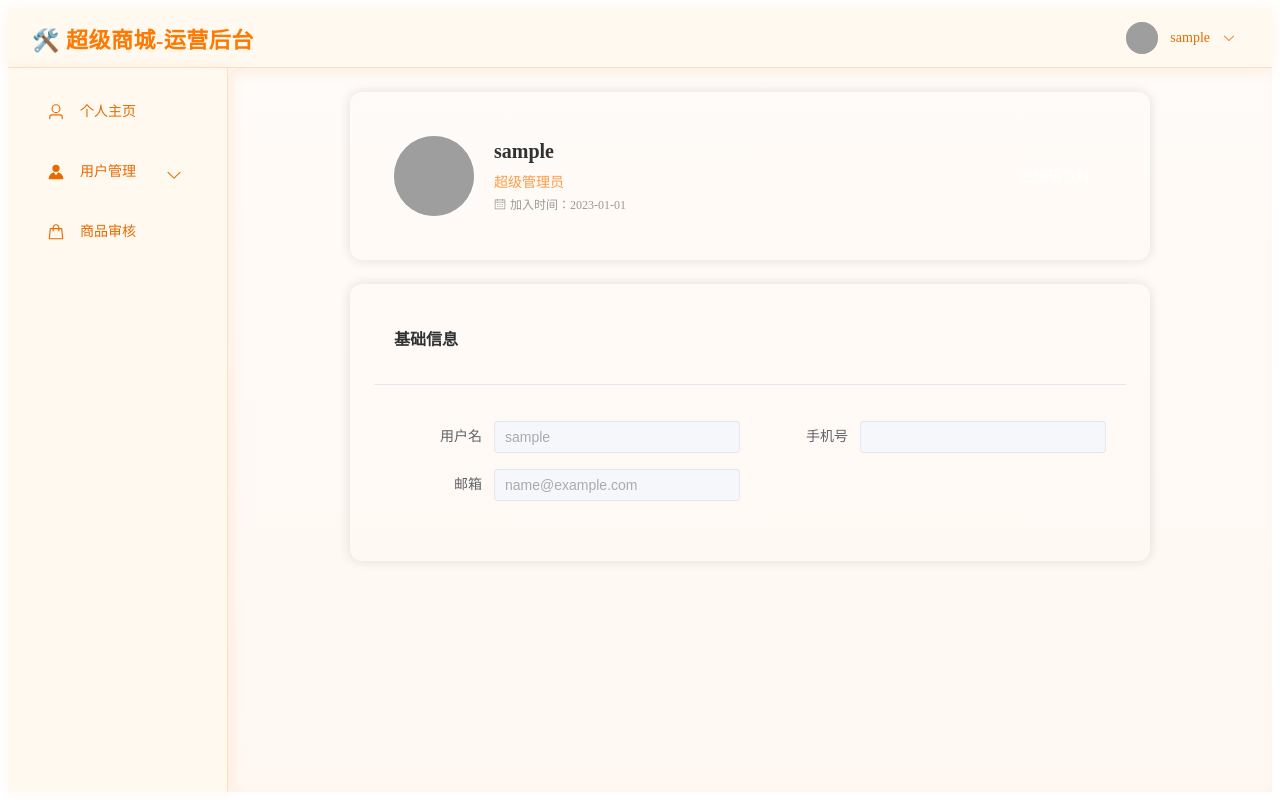
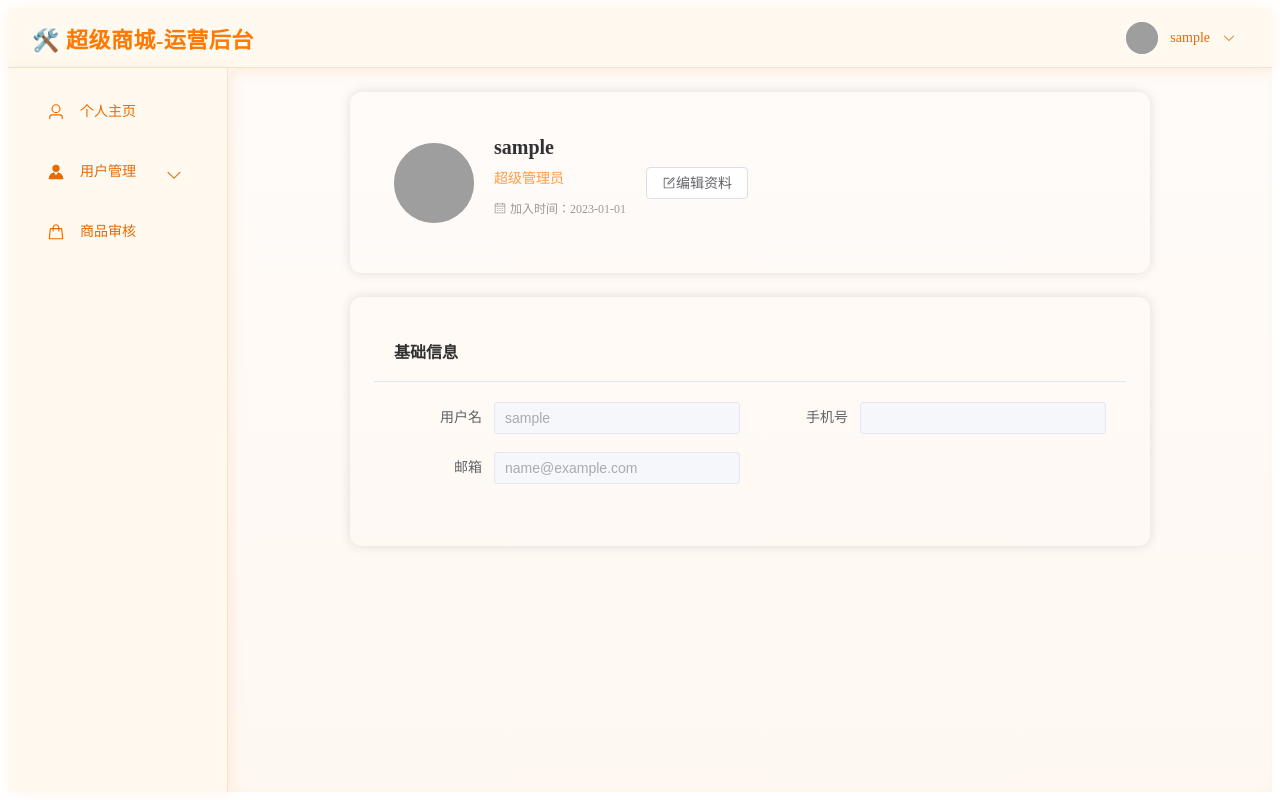
Before and after one commit to gsx-git/shopping, a Vue app in the folder vue-shopping/: page /admin in a window 1280 px wide. Built offline with nearby package versions, Linux system fonts and the light colour scheme; sample sign-in values are in the browser's storage.

Commit message:
管理员个人信息修改

```diff
--- a/vue-shopping/src/components/views/Admin/Profile.vue
+++ b/vue-shopping/src/components/views/Admin/Profile.vue
@@ -1,22 +1,27 @@
+<!-- AdminProfile.vue -->
 <template>
     <div class="profile-container">
-        <!-- 头部信息卡片 -->
+        <!-- 头部信息 -->
         <el-card class="profile-header">
             <div class="profile-avatar">
                 <el-avatar :size="80" :src="avatarUrl">
-                    <User />
+                    <el-icon>
+                        <User />
+                    </el-icon>
                 </el-avatar>
+
                 <div class="profile-info">
-                    <h2>{{ adminInfo?.username || '管理员' }}</h2>
+                    <h2>{{ admin.username || '管理员' }}</h2>
                     <p class="role">超级管理员</p>
                     <p class="join-time">
                         <el-icon>
                             <Calendar />
                         </el-icon>
-                        加入时间：{{ formatJoinTime() }}
+                        加入时间：{{ formatJoinTime(admin.createTime) }}
                     </p>
                 </div>
-                <el-button type="primary" @click="editProfile">
+
+                <el-button @click="startEdit">
                     <el-icon>
                         <Edit />
                     </el-icon>
@@ -25,82 +30,50 @@
             </div>
         </el-card>
 
-        <!-- 基础信息表单 -->
+        <!-- 基础信息 -->
         <el-card class="profile-form-card">
             <template #header>
-                <div class="card-header">
-                    <span>基础信息</span>
-                </div>
+                <span class="card-title">基础信息</span>
             </template>
-            <el-form :model="profileForm" label-width="100px" class="profile-form">
+
+            <el-form ref="formRef" :model="form" label-width="100" :disabled="!isEditing">
                 <el-row :gutter="20">
                     <el-col :span="12">
-                        <el-form-item label="用户名" prop="username">
-                            <el-input v-model="profileForm.username" disabled />
+                        <el-form-item label="用户名">
+                            <el-input v-model="form.username" disabled />
                         </el-form-item>
                     </el-col>
                     <el-col :span="12">
                         <el-form-item label="手机号" prop="phone">
-                            <el-input v-model="profileForm.phone" :disabled="!isEditing" />
+                            <el-input v-model="form.phone" />
                         </el-form-item>
                     </el-col>
                 </el-row>
+
                 <el-row :gutter="20">
                     <el-col :span="12">
                         <el-form-item label="邮箱" prop="email">
-                            <el-input v-model="profileForm.email" :disabled="!isEditing" />
+                            <el-input v-model="form.email" />
                         </el-form-item>
                     </el-col>
-                    <!-- <el-col :span="12">
-                        <el-form-item label="所属部门" prop="department">
-                            <el-input v-model="profileForm.department" :disabled="!isEditing" />
-                        </el-form-item>
-                    </el-col> -->
                 </el-row>
-                <!-- <el-form-item label="个人简介" prop="intro">
-                    <el-input v-model="profileForm.intro" type="textarea" :rows="4" :disabled="!isEditing"
-                        placeholder="请输入个人简介" />
-                </el-form-item> -->
+
                 <el-form-item v-if="isEditing">
-                    <el-button type="primary" @click="saveProfile">保存修改</el-button>
-                    <el-button @click="cancelEdit">取消</el-button>
+                    <el-button type="primary" :loading="saving" @click="submit">保存</el-button>
+                    <el-button @click="cancel">取消</el-button>
                 </el-form-item>
             </el-form>
         </el-card>
-
-        <!-- 密码修改卡片 -->
-        <!-- <el-card class="password-card" shadow="hover">
-            <template #header>
-                <div class="card-header">
-                    <span>修改密码</span>
-                </div>
-            </template>
-            <el-form :model="passwordForm" label-width="100px" class="password-form" @submit.prevent="changePassword">
-                <el-form-item label="原密码" prop="oldPassword" :rules="oldPwdRules">
-                    <el-input v-model="passwordForm.oldPassword" type="password" show-password />
-                </el-form-item>
-                <el-form-item label="新密码" prop="newPassword" :rules="newPwdRules">
-                    <el-input v-model="passwordForm.newPassword" type="password" show-password />
-                </el-form-item>
-                <el-form-item label="确认新密码" prop="confirmPassword" :rules="confirmPwdRules">
-                    <el-input v-model="passwordForm.confirmPassword" type="password" show-password />
-                </el-form-item>
-                <el-form-item>
-                    <el-button type="primary" @click="changePassword">修改密码</el-button>
-                </el-form-item>
-            </el-form>
-        </el-card> -->
-
     </div>
 </template>
 
 <script setup>
-import { ref, computed, onMounted } from 'vue'
+import { ref, computed, reactive } from 'vue'
 import { ElMessage, ElMessageBox } from 'element-plus'
 import { User, Calendar, Edit } from '@element-plus/icons-vue'
 
-// 管理员信息
-const adminInfo = computed(() => {
+/* ---------- 数据 ---------- */
+const admin = computed(() => {
     try {
         return JSON.parse(localStorage.getItem('system-user') || '{}')
     } catch {
@@ -108,152 +81,80 @@ const adminInfo = computed(() => {
     }
 })
 
-// 头像地址
 const avatarUrl = computed(() =>
-    adminInfo.value.id
-        ? `${import.meta.env.VITE_BASE_URL}/api/user/${adminInfo.value.id}/avatar`
+    admin.value.id
+        ? `${import.meta.env.VITE_BASE_URL}/api/user/${admin.value.id}/avatar`
         : 'https://picsum.photos/100/100?random=admin'
 )
 
-// 编辑状态
+/* ---------- 表单 ---------- */
 const isEditing = ref(false)
+const saving = ref(false)
+const formRef = ref()
 
-// 个人资料表单
-const profileForm = ref({
-    username: '',
-    phone: '',
-    email: '',
-    department: '运营部',
-    intro: ''
+const form = reactive({
+    username: admin.value.username || '管理员',
+    phone: admin.value.phone || '',
+    email: admin.value.email || ''
 })
 
-// 密码修改表单
-const passwordForm = ref({
-    oldPassword: '',
-    newPassword: '',
-    confirmPassword: ''
-})
-
-// 密码验证规则
-const oldPwdRules = [{ required: true, message: '请输入原密码', trigger: 'blur' }]
-const newPwdRules = [
-    { required: true, message: '请输入新密码', trigger: 'blur' },
-    { min: 6, message: '密码长度不能少于6位', trigger: 'blur' }
-]
-const confirmPwdRules = [
-    { required: true, message: '请确认新密码', trigger: 'blur' },
-    {
-        validator: (rule, value, callback) => {
-            if (value !== passwordForm.value.newPassword) {
-                callback(new Error('两次输入的密码不一致'))
-            } else {
-                callback()
-            }
-        },
-        trigger: 'blur'
-    }
-]
-
-// 初始化表单数据
-onMounted(() => {
-    profileForm.value.username = adminInfo.value.username || '管理员'
-    profileForm.value.phone = adminInfo.value.phone || ''
-    profileForm.value.email = adminInfo.value.email || ''
-})
-
-// 格式化加入时间
-const formatJoinTime = () => {
-    console.log(adminInfo.value)
-    if (!adminInfo.value.createTime) return '2023-01-01'
-
-    // 从数组创建Date对象: [year, month, day, hour, minute, second, nanosecond]
-    const createTimeArray = adminInfo.value.createTime
-    if (Array.isArray(createTimeArray) && createTimeArray.length >= 7) {
-        // 注意：月份需要减1，因为JavaScript的月份是从0开始的
-        const date = new Date(
-            createTimeArray[0],      // 年
-            createTimeArray[1] - 1,  // 月（需要减1）
-            createTimeArray[2],      // 日
-            createTimeArray[3],      // 时
-            createTimeArray[4],      // 分
-            createTimeArray[5],      // 秒
-            Math.floor(createTimeArray[6] / 1000000) // 毫秒（纳秒转毫秒）
-        )
-
-        return date.toLocaleDateString()
-    }
-
-    return '2023-01-01'
+/* ---------- 方法 ---------- */
+function formatJoinTime(arr) {
+    if (!Array.isArray(arr) || arr.length < 7) return '2023-01-01'
+    const [y, m, d] = arr
+    return new Date(y, m - 1, d).toLocaleDateString()
 }
 
-// 编辑资料
-const editProfile = () => {
+function startEdit() {
     isEditing.value = true
 }
 
-// 取消编辑
-const cancelEdit = () => {
+function cancel() {
     isEditing.value = false
-    // 重置表单
-    profileForm.value.phone = adminInfo.value.phone || ''
-    profileForm.value.email = adminInfo.value.email || ''
+    // 还原
+    form.phone = admin.value.phone || ''
+    form.email = admin.value.email || ''
 }
 
-// 保存资料修改
-const saveProfile = () => {
-    // 模拟接口请求
-    ElMessageBox.confirm('确认保存修改吗？', '提示', {
-        confirmButtonText: '确认',
-        cancelButtonText: '取消',
-        type: 'warning'
-    }).then(async () => {
-        // 实际项目中调用保存接口
-        await new Promise(resolve => setTimeout(resolve, 800))
-        ElMessage.success('资料修改成功！')
+/* ---------- 新增：真正调用后端 ---------- */
+import axios from 'axios'
+import request from '@/utils/request'
+
+async function submit() {
+    await formRef.value.validate().catch(() => {
+        ElMessage.warning('请完善信息')
+        throw new Error('invalid')
+    })
+
+    await ElMessageBox.confirm('确认保存修改？', '提示', { type: 'warning' })
+
+    saving.value = true
+    try {
+        // 1. 组装后端需要的 DTO
+        const dto = {
+            username: form.username,
+            phone: form.phone,
+            email: form.email,
+            password: admin.value.password,   // 原密码保持不变（如需改密可再开接口）
+            status: admin.value.status ?? 1
+        }
+
+        // 2. 调接口
+        const { data } = await request.post(`/api/user/update/${admin.value.id}`, dto)
+
+        // if (!data.success) throw new Error(data.message || '更新失败')
+
+        // 3. 更新本地缓存
+        const payload = { ...admin.value, ...form }
+        localStorage.setItem('system-user', JSON.stringify(payload))
+
+        ElMessage.success('资料已更新')
         isEditing.value = false
-        // 更新本地存储
-        const newInfo = { ...adminInfo.value, ...profileForm.value }
-        localStorage.setItem('system-user', JSON.stringify(newInfo))
-    }).catch(() => {
-        ElMessage.info('已取消保存')
-    })
-}
-
-// 修改密码
-const changePassword = () => {
-    if (!passwordForm.value.oldPassword) {
-        ElMessage.warning('请输入原密码')
-        return
+    } catch (e) {
+        ElMessage.error(e?.response?.data?.message || e.message || '更新失败')
+    } finally {
+        saving.value = false
     }
-    if (!passwordForm.value.newPassword) {
-        ElMessage.warning('请输入新密码')
-        return
-    }
-    if (passwordForm.value.newPassword !== passwordForm.value.confirmPassword) {
-        ElMessage.error('两次输入的密码不一致')
-        return
-    }
-
-    ElMessageBox.confirm('确认修改密码吗？', '警告', {
-        confirmButtonText: '确认',
-        cancelButtonText: '取消',
-        type: 'error'
-    }).then(async () => {
-        // 模拟接口请求
-        await new Promise(resolve => setTimeout(resolve, 1000))
-        ElMessage.success('密码修改成功，请重新登录')
-        // 清空密码表单
-        passwordForm.value = {
-            oldPassword: '',
-            newPassword: '',
-            confirmPassword: ''
-        }
-        // 实际项目中退出登录
-        // localStorage.removeItem('system-user')
-        // router.push('/login')
-    }).catch(() => {
-        ElMessage.info('已取消修改')
-    })
 }
 </script>
 
@@ -275,11 +176,6 @@ const changePassword = () => {
     display: flex;
     align-items: center;
     gap: 20px;
-    flex-wrap: wrap;
-}
-
-.profile-info {
-    flex: 1;
 }
 
 .profile-info h2 {
@@ -294,55 +190,24 @@ const changePassword = () => {
     font-size: 14px;
 }
 
-.profile-info .join-time {
+.join-time {
     color: #999;
-    margin: 0;
     font-size: 12px;
     display: flex;
     align-items: center;
     gap: 4px;
 }
 
-.profile-form-card,
-.password-card {
-    margin-bottom: 24px;
+.card-title {
+    font-size: 16px;
+    font-weight: 600;
+    color: var(--orange-dark);
+}
+
+.profile-form-card {
     padding: 24px;
     border-radius: 12px;
     border: 1px solid var(--border-light);
     background: var(--bg-blur);
 }
-
-.card-header {
-    font-size: 16px;
-    font-weight: 600;
-    color: var(--orange-dark);
-    margin-bottom: 16px;
-    display: flex;
-    align-items: center;
-    gap: 8px;
-}
-
-.profile-form,
-.password-form {
-    padding-top: 16px;
-}
-
-.el-form-item {
-    margin-bottom: 16px;
-}
-
-.el-button {
-    padding: 8px 16px;
-    border-radius: 8px;
-    background: var(--orange-gradient);
-    border: none;
-}
-
-.el-button--primary {
-    background: var(--orange-gradient-deep);
-}
-
-.el-button--primary:hover {
-    background: var(--orange-gradient);
-}
 </style>
```
